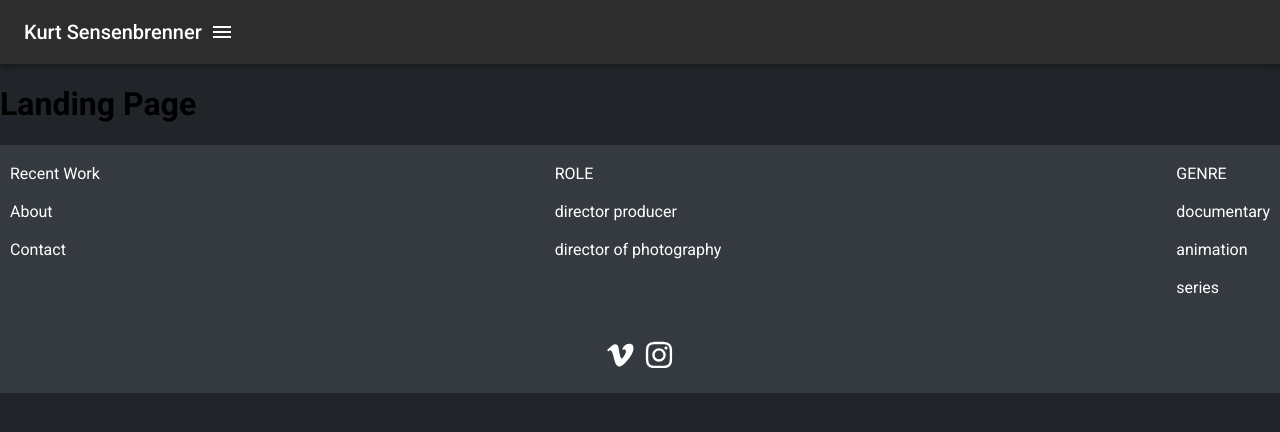
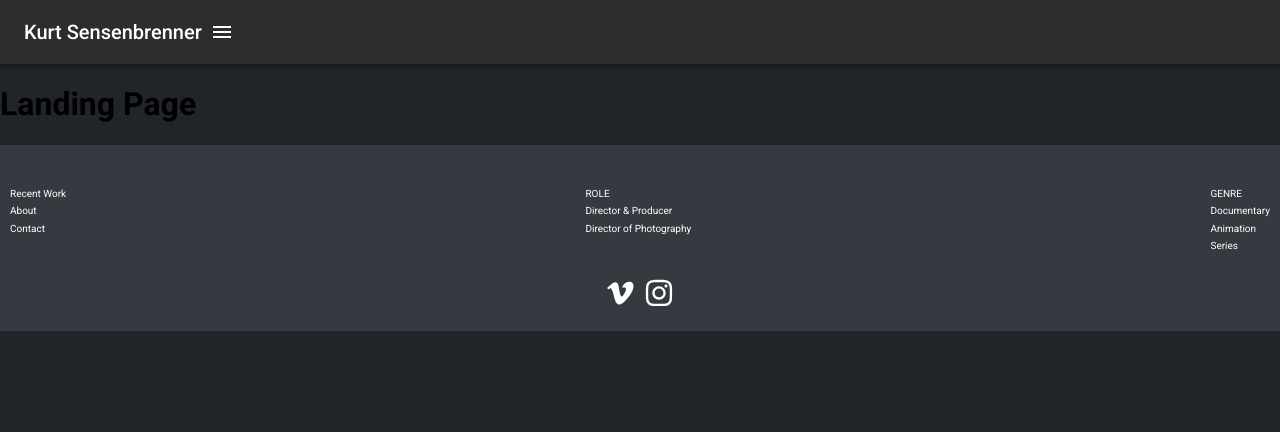
Before and after one commit to mwkwsd/sensensomething, a React (Create React App) app: page / in a window 1280 px wide. Shown: the top 432 px of the page. Built offline with nearby package versions, Linux system fonts and the light colour scheme.

Commit message:
Fixing FooterLink arrangement and captilization

```diff
--- a/src/components/molecules/footer/FooterLinks.tsx
+++ b/src/components/molecules/footer/FooterLinks.tsx
@@ -13,11 +13,11 @@ export function FooterLinks({ title, items }: FooterLinksProps) {
         display: 'flex',
         flexDirection: 'column',
         color: 'white',
-        marginBottom: '10px',
+        paddingTop: '30px'
       }}
     >
       {title && (
-        <Typography variant="subtitle1" style={{ margin: '5px 0' }}>
+        <Typography variant="subtitle1" sx={{ fontSize: '10px' }}>
           {title}
         </Typography>
       )}
@@ -27,7 +27,7 @@ export function FooterLinks({ title, items }: FooterLinksProps) {
           to={item.link}
           style={{ textDecoration: 'none', color: 'white' }}
         >
-          <Typography variant="subtitle1" style={{ margin: '5px 0' }}>
+          <Typography variant="subtitle1" sx={{ fontSize: '10px'}}>
             {item.label}
           </Typography>
         </Link>
--- a/src/components/organisms/Footer/Footer.tsx
+++ b/src/components/organisms/Footer/Footer.tsx
@@ -14,17 +14,16 @@ export function Footer() {
   const generateColumnData = (
     enumValues: readonly Genre[] | readonly Role[],
     title: string,
-    prefix: string = ''
   ) => {
     const items = enumValues.map(value => ({
-      label: value.replaceAll('_', ' '),
+      label: enumMappings[value].label,
       link: enumMappings[value].url,
     }))
     return { title, items }
   }
 
-  const roleColumnData = generateColumnData(roles, 'ROLE', 'videos?role=')
-  const genreColumnData = generateColumnData(genres, 'GENRE', 'videos?genre=')
+  const roleColumnData = generateColumnData(roles, 'ROLE' )
+  const genreColumnData = generateColumnData(genres, 'GENRE' )
 
   const transformedNavLinks = navLinks.map(({ route, label }) => ({
     label,
@@ -54,6 +53,7 @@ export function Footer() {
           items={roleColumnData.items}
         />
 
+
         <FooterLinks
           title={genreColumnData.title}
           items={genreColumnData.items}
```
